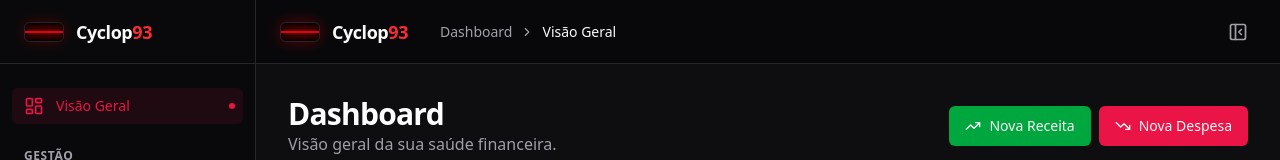
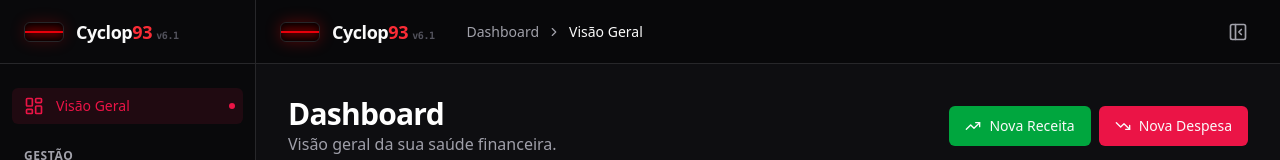
Before and after one commit to tiagocyclopinho-sys/cyclop93-finance, a Next.js app: page / in a window 1280 px wide. Shown: the top 160 px of the page. Built offline with nearby package versions, Linux system fonts and the light colour scheme.

Commit message:
chore: force redeploy v6.1 and add version indicator

```diff
--- a/src/components/layout/Shell.tsx
+++ b/src/components/layout/Shell.tsx
@@ -47,7 +47,7 @@ export function Shell({ children }: { children: React.ReactNode }) {
                             <div className="w-full h-[2px] bg-red-600 shadow-[0_0_8px_#ff0000,0_0_12px_#ff0000]" />
                         </div>
                         {!isSidebarCollapsed && (
-                            <span className="font-bold text-lg tracking-tight font-heading">Cyclop<span className="text-red-500">93</span></span>
+                            <span className="font-bold text-lg tracking-tight font-heading">Cyclop<span className="text-red-500">93</span> <span className="text-[10px] text-zinc-600 font-mono">v6.1</span></span>
                         )}
                     </Link>
                 </div>
@@ -113,7 +113,7 @@ export function Shell({ children }: { children: React.ReactNode }) {
                             <div className="w-10 h-5 bg-black border border-zinc-800 rounded-md relative overflow-hidden flex items-center justify-center shadow-[0_0_15px_rgba(255,0,0,0.3)]">
                                 <div className="w-full h-[2px] bg-red-600 shadow-[0_0_8px_#ff0000,0_0_12px_#ff0000]" />
                             </div>
-                            <span className="font-bold text-lg tracking-tight font-heading">Cyclop<span className="text-red-500">93</span></span>
+                            <span className="font-bold text-lg tracking-tight font-heading">Cyclop<span className="text-red-500">93</span> <span className="text-[10px] text-zinc-600 font-mono">v6.1</span></span>
                         </Link>
 
                         <div className="hidden md:flex items-center gap-2 text-sm text-muted-foreground ml-4">
```
